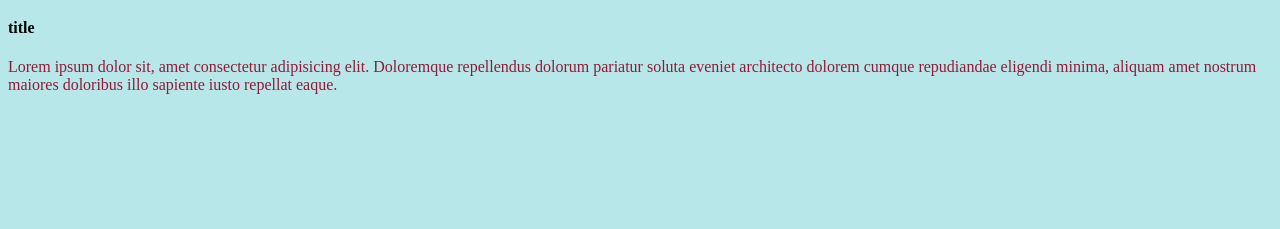
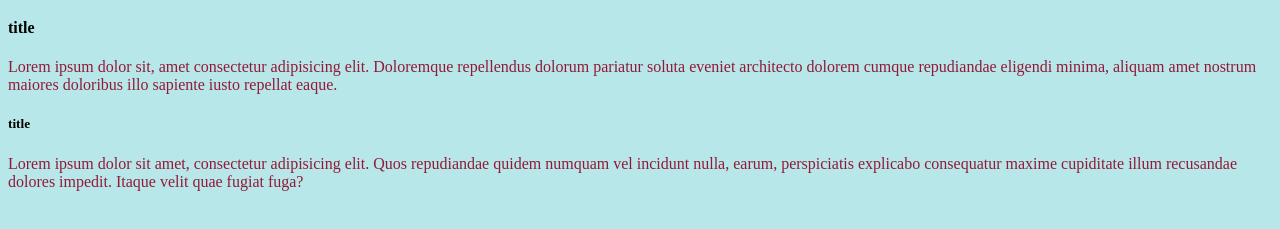
Before and after one commit to Giuseppe7777/newTestofGit, a plain HTML site: page index.html in a window 1280 px wide. Shown: the part 301-530 px from the top of the page. Drawn offline with Linux system fonts and the light colour scheme.

Commit message:
branch about and work in it

```diff
--- a/index.html
+++ b/index.html
@@ -17,6 +17,8 @@
     <h3>Hello Giuseppe, how's it going</h3>
     <h4>title</h4>
     <p>Lorem ipsum dolor sit, amet consectetur adipisicing elit. Doloremque repellendus dolorum pariatur soluta eveniet architecto dolorem cumque repudiandae eligendi minima, aliquam amet nostrum maiores doloribus illo sapiente iusto repellat eaque.</p>
+    <h5>title</h5>
+    <p>Lorem ipsum dolor sit amet, consectetur adipisicing elit. Quos repudiandae quidem numquam vel incidunt nulla, earum, perspiciatis explicabo consequatur maxime cupiditate illum recusandae dolores impedit. Itaque velit quae fugiat fuga?</p>
 </body>
 
 </html>
```
